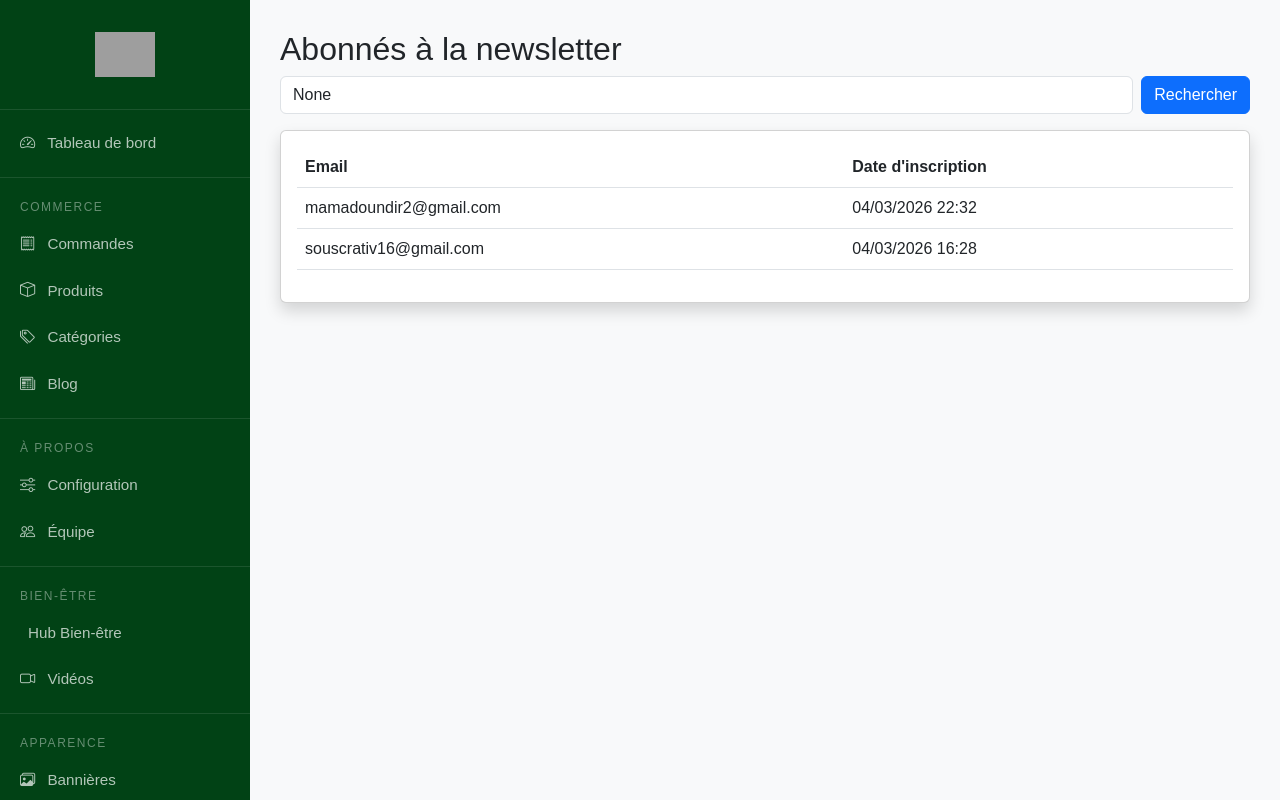
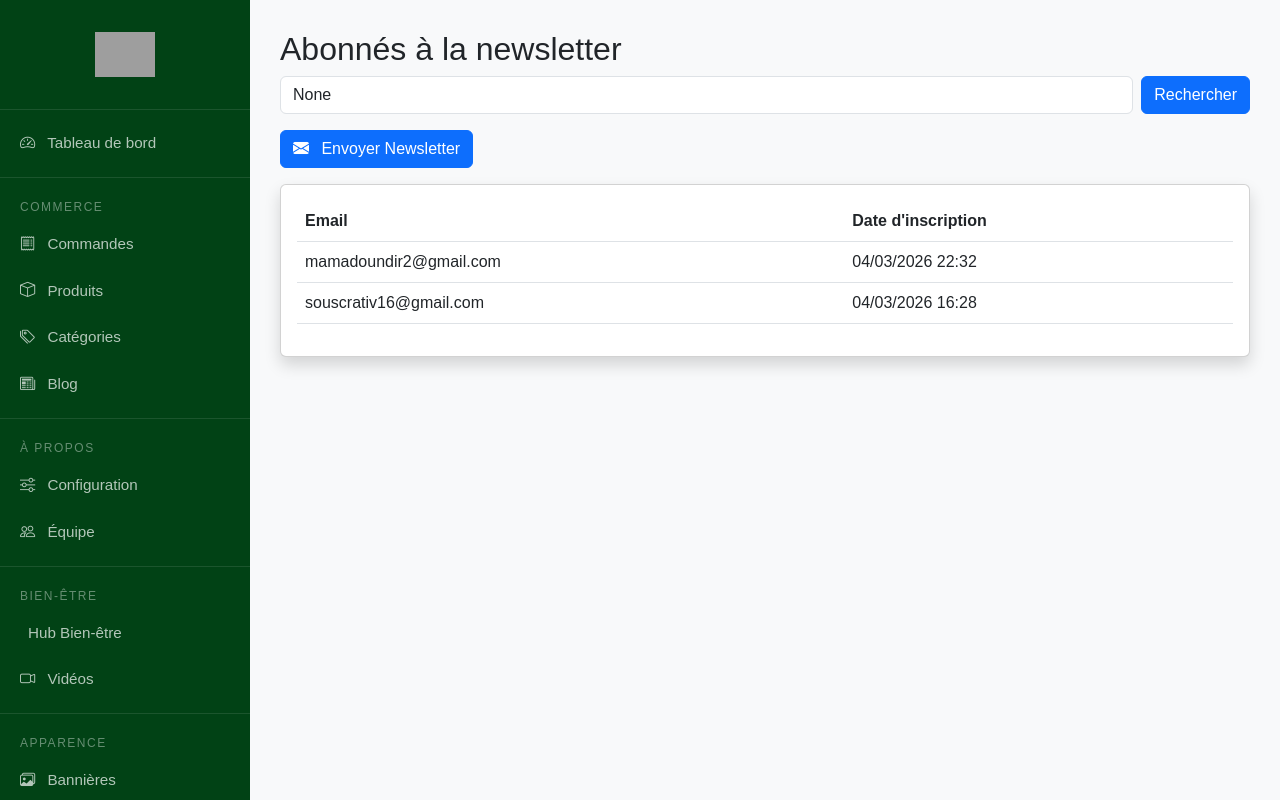
Before and after one commit to ndire92/cind, a Django app: page /dashboard/newsletter/subscribers/ in a window 1280 px wide. Run offline with Django 5.2, Linux system fonts and the light colour scheme; data comes from the database, SQL or seed files in the repository; grey boxes are pictures that could not be loaded.

Commit message:
Update newsletter_subscribers.html

```diff
--- a/templates/dashboard/newsletter_subscribers.html
+++ b/templates/dashboard/newsletter_subscribers.html
@@ -7,7 +7,9 @@
     <input type="text" name="q" value="{{ query }}" class="form-control" placeholder="Rechercher par email">
     <button class="btn btn-primary">Rechercher</button>
 </form>
-
+<a href="{% url 'dashboard:send_newsletter' %}" class="btn btn-primary mb-3">
+    <i class="bi bi-envelope-fill me-2"></i> Envoyer Newsletter
+</a>
 <div class="card shadow">
     <div class="card-body">
         <div class="table-responsive">
```
